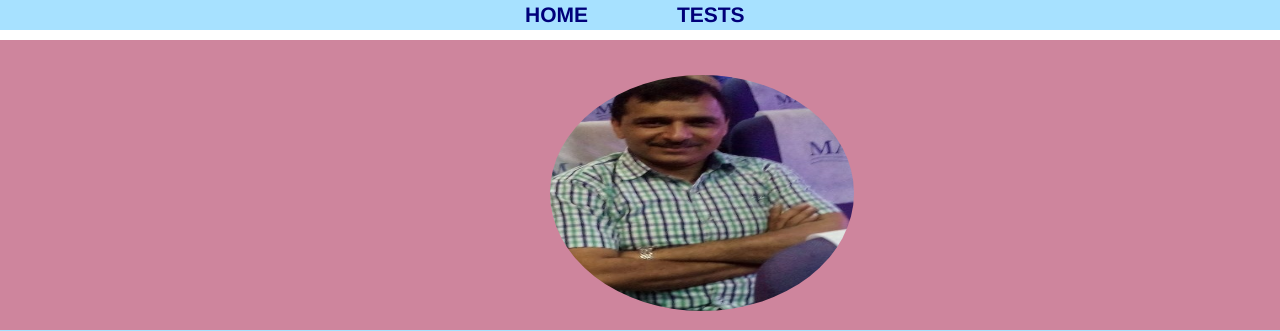
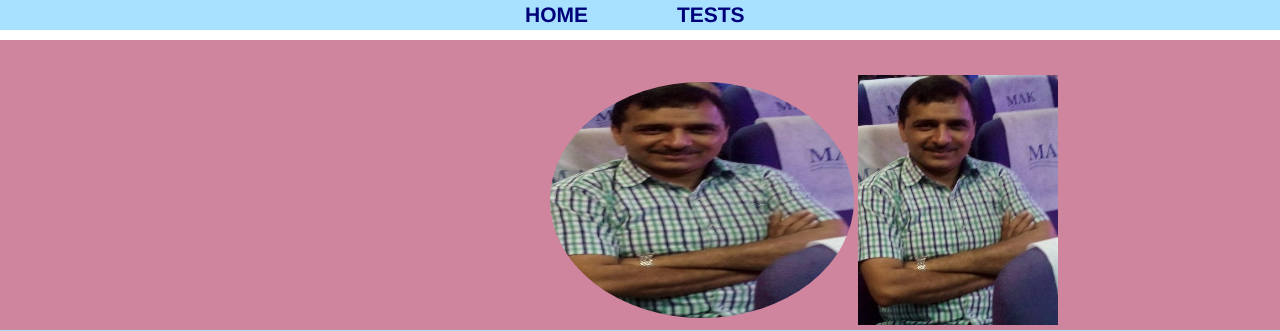
Before and after one commit to arunkukreja/arun_kukreja.github.io, a plain HTML site: page index.html in a window 1280 px wide. Shown: the top 331 px of the page. Drawn offline with nearby package versions, Linux system fonts and the light colour scheme.

Commit message:
Update index.html

```diff
--- a/index.html
+++ b/index.html
@@ -20,7 +20,7 @@
 
 		<div class="wrap1">
 		<img src="1.jpg" class="img-circle" alt="Cinque Terre" width="304" height="236">
-
+		<img src="1.jpg" height="250" width="200" >
 		</div>
 		<p><b>ARUN KUKREJA</P></b>
 		<div class="wrap3">
```
